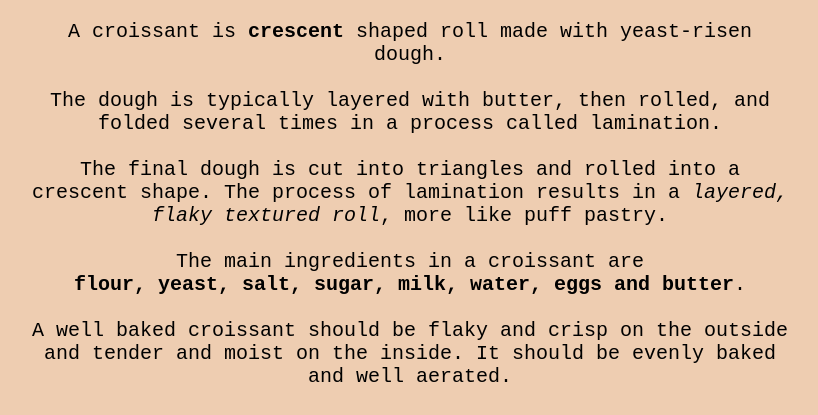
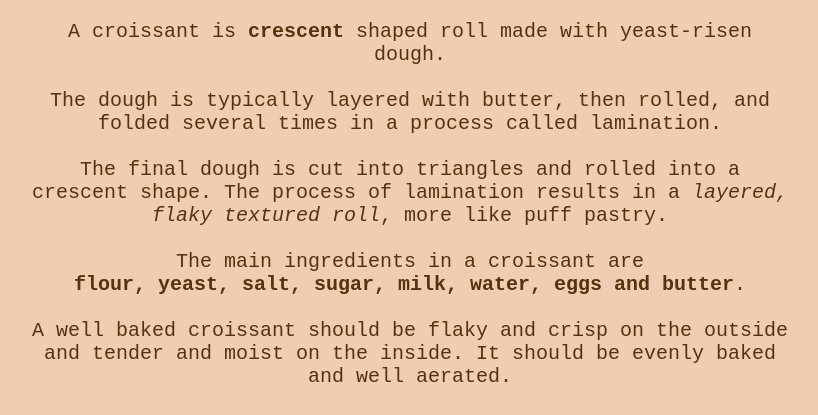
Before and after one commit to cowoakvalley/croissant, a plain HTML site: page index.html in a window 1280 px wide. Shown: the part 141-556 px from the top of the page, without its empty margins (230-1048 px from the left). Drawn offline with Linux system fonts and the light colour scheme.

Commit message:
Update styles.css

```diff
--- a/styles.css
+++ b/styles.css
@@ -30,6 +30,7 @@ h1 {
   margin: 0 auto;
   max-width: 60%;
   font-size: 20px;
+  color: rgb(87, 50, 15);
 }
 
 .description span {
```
